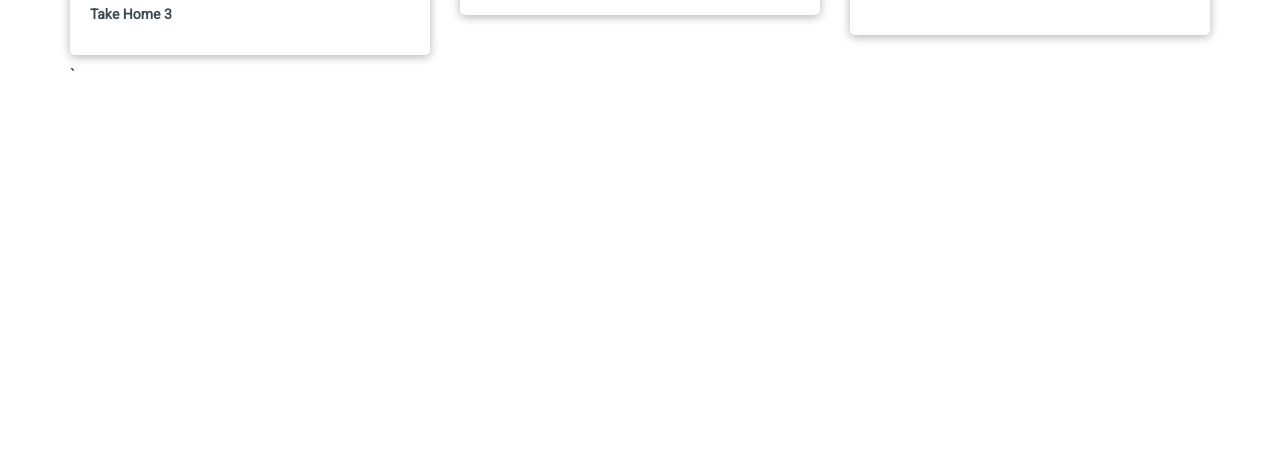
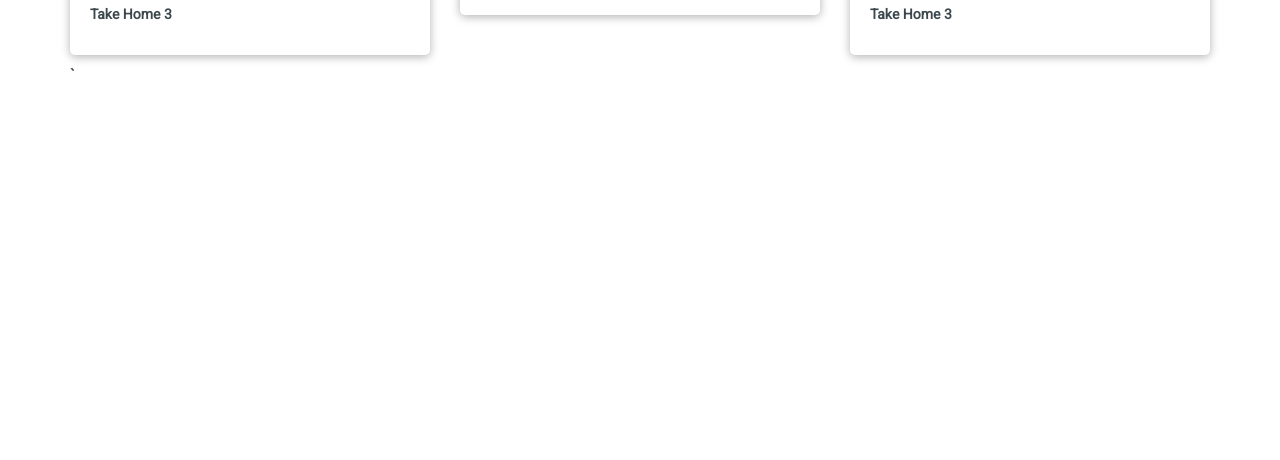
Before and after one commit to aoalaka/CBS3.0, a plain HTML site: page index.html in a window 1280 px wide. Shown: the part 340-800 px from the top of the page. Drawn offline with nearby package versions, Linux system fonts and the light colour scheme.

Commit message:
Amend the homepage accordingly

```diff
--- a/index.html
+++ b/index.html
@@ -94,6 +94,7 @@
           <ul>
             <li><a href="cbs3.0-take-home/week3/week3-take-home-1/week3-take-home-1.html">Take Home 1</a></li>
             <li><a href="cbs3.0-take-home/week3/week3-take-home-2/index.html">Take Home 2</a></li>
+            <li><a href="cbs3.0-take-home/week3/week3-take-home-3/index.html">Take Home 3</a></li>
           </ul>
         </div>
       </div>
```
